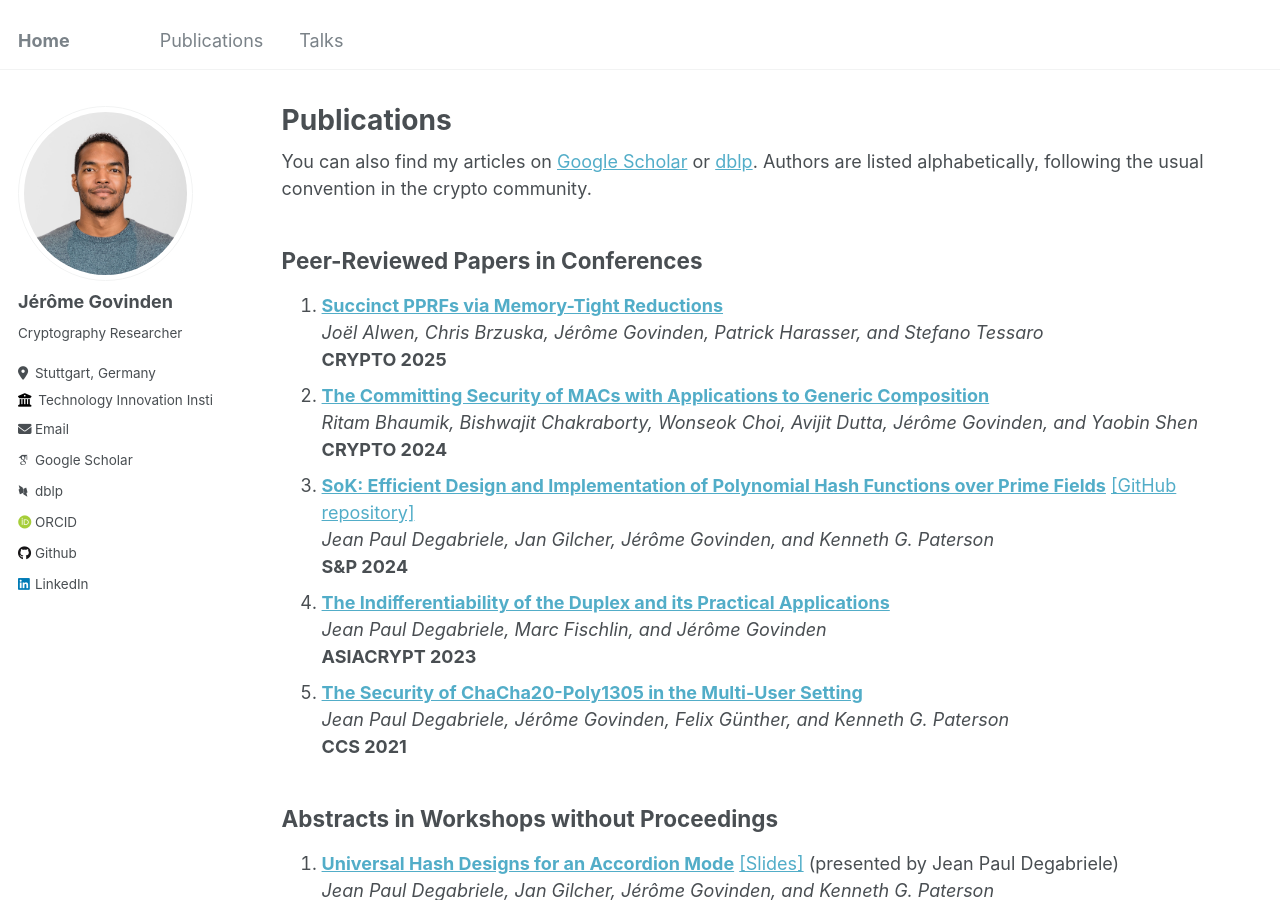
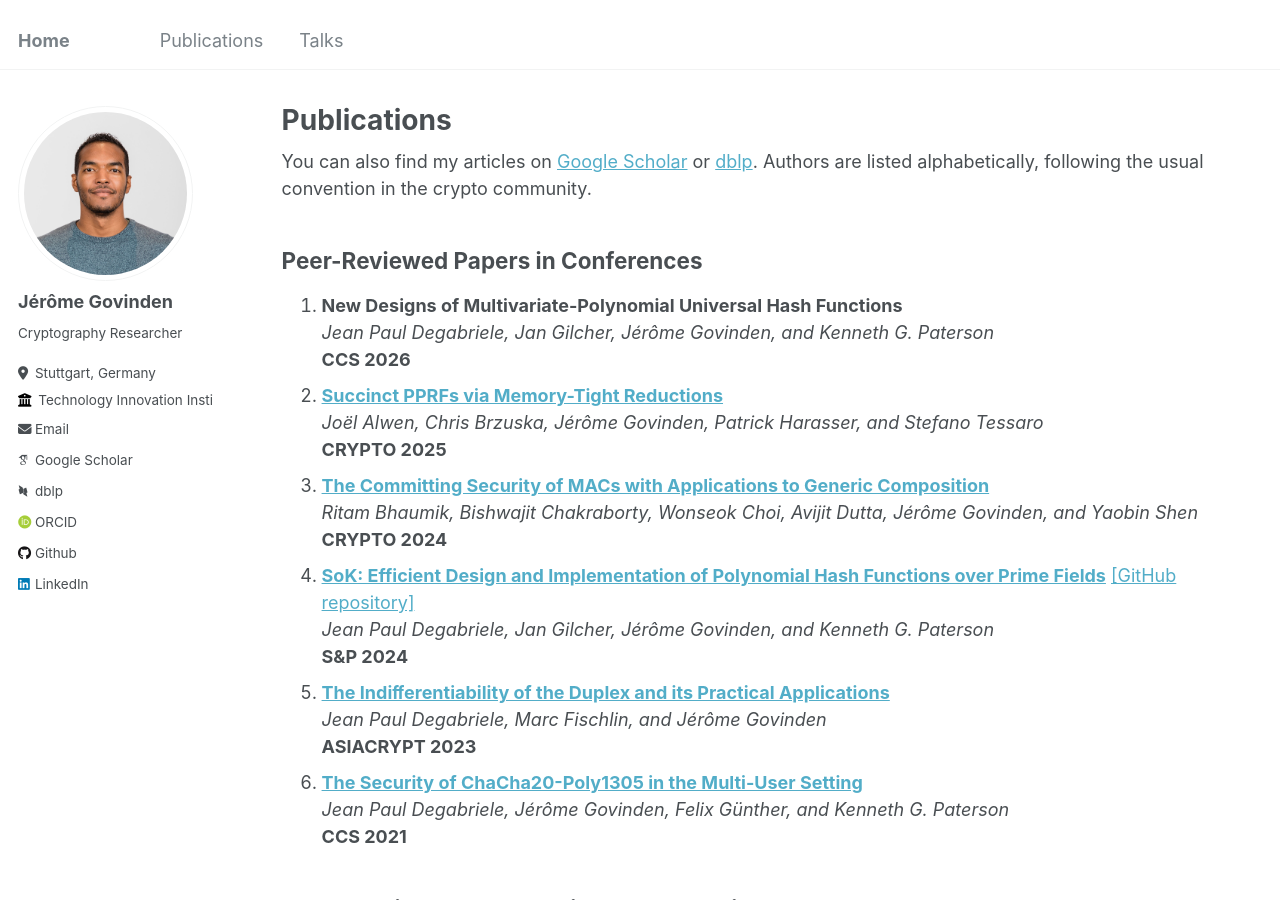
Before and after one commit to GovindenJerome/govindenjerome.github.io, a Jekyll site: the page built from _pages/publications.md, in a window 1280 px wide and 900 px high. Built offline with Jekyll 4.4.1, drawn with Linux system fonts in a browser that asks for light colours; some web fonts are replaced.

Commit message:
update publications with MV poly paper

```diff
--- a/_pages/publications.md
+++ b/_pages/publications.md
@@ -11,32 +11,35 @@ author_profile: true
 
 Peer-Reviewed Papers in Conferences
 ------
-1. [**Succinct PPRFs via Memory-Tight Reductions**](https://link.springer.com/chapter/10.1007/978-3-032-01901-1_20)\\
+1. **New Designs of Multivariate-Polynomial Universal Hash Functions**\\
+*Jean Paul Degabriele, Jan Gilcher, Jérôme Govinden, and Kenneth G. Paterson*\\
+**CCS 2026**
+2. [**Succinct PPRFs via Memory-Tight Reductions**](https://link.springer.com/chapter/10.1007/978-3-032-01901-1_20)\\
 *Joël Alwen, Chris Brzuska, Jérôme Govinden, Patrick Harasser, and Stefano Tessaro*\\
 **CRYPTO 2025**
-2. [**The Committing Security of MACs with Applications to Generic Composition**](https://eprint.iacr.org/2024/928.pdf)\\
+3. [**The Committing Security of MACs with Applications to Generic Composition**](https://eprint.iacr.org/2024/928.pdf)\\
 *Ritam Bhaumik, Bishwajit Chakraborty, Wonseok Choi, Avijit Dutta, Jérôme Govinden, and Yaobin Shen*\\
 **CRYPTO 2024**
-3. [**SoK: Efficient Design and Implementation of Polynomial Hash Functions over Prime Fields**](https://eprint.iacr.org/2025/464.pdf) [[GitHub repository]](https://github.com/jangilcher/polynomial_hashing_framework)\\
+4. [**SoK: Efficient Design and Implementation of Polynomial Hash Functions over Prime Fields**](https://eprint.iacr.org/2025/464.pdf) [[GitHub repository]](https://github.com/jangilcher/polynomial_hashing_framework)\\
 *Jean Paul Degabriele, Jan Gilcher, Jérôme Govinden, and Kenneth G. Paterson*\\
 **S&P 2024**
-4. [**The Indiﬀerentiability of the Duplex and its Practical Applications**](https://doi.org/10.1007/978-981-99-8742-9_8)\\
+5. [**The Indiﬀerentiability of the Duplex and its Practical Applications**](https://doi.org/10.1007/978-981-99-8742-9_8)\\
 *Jean Paul Degabriele, Marc Fischlin, and Jérôme Govinden*\\
 **ASIACRYPT 2023**
-5. [**The Security of ChaCha20-Poly1305 in the Multi-User Setting**](https://eprint.iacr.org/2023/085.pdf)\\
+6. [**The Security of ChaCha20-Poly1305 in the Multi-User Setting**](https://eprint.iacr.org/2023/085.pdf)\\
 *Jean Paul Degabriele, Jérôme Govinden, Felix Günther, and Kenneth G. Paterson*\\
 **CCS 2021**
 
 
 Abstracts in Workshops without Proceedings
 ------
-6. [**Universal Hash Designs for an Accordion Mode**](https://csrc.nist.gov/csrc/media/Events/2024/accordion-cipher-mode-workshop-2024/documents/papers/universal-hash-designs-for-accordion-mode.pdf) [[Slides]](https://csrc.nist.gov/csrc/media/Presentations/2024/universal-hash-designs-for-an-accordion-mode/images-media/sess-7-degabriele-acm-workshop-2024.pdf) (presented by Jean Paul Degabriele)\\
+7. [**Universal Hash Designs for an Accordion Mode**](https://csrc.nist.gov/csrc/media/Events/2024/accordion-cipher-mode-workshop-2024/documents/papers/universal-hash-designs-for-accordion-mode.pdf) [[Slides]](https://csrc.nist.gov/csrc/media/Presentations/2024/universal-hash-designs-for-an-accordion-mode/images-media/sess-7-degabriele-acm-workshop-2024.pdf) (presented by Jean Paul Degabriele)\\
 *Jean Paul Degabriele, Jan Gilcher, Jérôme Govinden, and Kenneth G. Paterson*\\
 **NIST Workshop on the Requirements for an Accordion Cipher Mode 2024**
 
 
 Thesis
 ------
-7. [**Improving the Security and Efficiency of Symmetric Primitives in Cryptography**](https://doi.org/10.26083/tuda-7755)\\
+8. [**Improving the Security and Efficiency of Symmetric Primitives in Cryptography**](https://doi.org/10.26083/tuda-7755)\\
 *Jérôme Govinden*\\
 **PhD thesis, Technische Universität Darmstadt, 2025.**
```
Also changed, not shown: _pages/about.md (+3 -2 lines).
